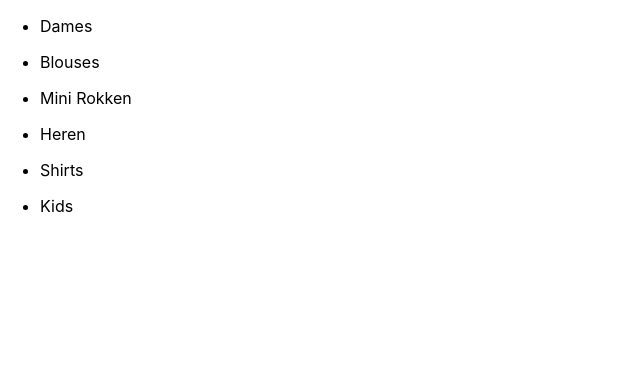
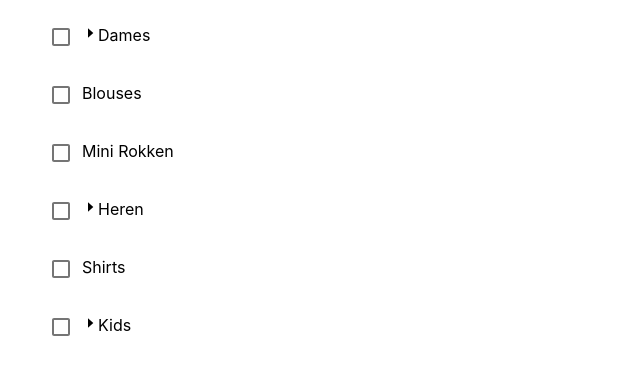
Before and after one commit to prasadnwi/checkbox-tree-facet-component, a React (Create React App) app in the folder tree-facet/: page / in a window 1280 px wide. Shown: the top 374 px of the page, without its empty margins (0-640 px from the left). Built offline with nearby package versions, Linux system fonts and the light colour scheme.

Commit message:
adding check box

```diff
--- a/tree-facet/package.json
+++ b/tree-facet/package.json
@@ -3,11 +3,13 @@
   "version": "0.1.0",
   "private": true,
   "dependencies": {
+    "@material-ui/core": "^4.11.4",
     "@testing-library/jest-dom": "^5.12.0",
     "@testing-library/react": "^11.2.6",
     "@testing-library/user-event": "^12.8.3",
     "react": "^17.0.2",
     "react-dom": "^17.0.2",
+    "react-icons": "^4.2.0",
     "react-scripts": "4.0.3",
     "web-vitals": "^1.1.2"
   },
--- a/tree-facet/src/component/tree/ChildNode.js
+++ b/tree-facet/src/component/tree/ChildNode.js
@@ -1,32 +1,28 @@
 import React, { useState } from "react";
 import ParentNode from './ParentNode';
+import { BiCaretRight, BiCaretDown } from "react-icons/bi";
+import { Checkbox } from '@material-ui/core';
+import '../../css/childNode.css';
 
 const Node = ({ item }) => {
     const [childVisible, setChildVisiblity] = useState(false);
     const hasChild = item && item.children.length ? true : false;
 
     return (
-        <li className="d-tree-node border-0">
+        <li className="node-list">
+
           {/* showing node */}
-          <div className="d-flex" onClick={(e) => setChildVisiblity((childVisible) => !childVisible)}>
-            {hasChild && (
-              <div
-                className={`d-inline d-tree-toggler ${
-                  childVisible ? "active" : ""
-                }`}
-              >
-              </div>
-            )}
-
-            <div className="col d-tree-head">
-              {item && item.name}
-            </div>
+          <div onClick={(e) => setChildVisiblity((childVisible) => !childVisible)}>
+          <Checkbox color="primary"/>
+          { hasChild &&
+              (!childVisible ? <BiCaretRight/> : <BiCaretDown/>) }
+          {item && item.name}
           </div>
 
           {/* showing expnaded child nodes */}
           {hasChild && childVisible && (
-            <div className="d-tree-content">
-              <ul className="d-flex d-tree-container flex-column">
+            <div>
+              <ul>
                 {
                   item.children.map( (item, index) => {
                    return(
--- /dev/null
+++ b/tree-facet/src/css/childNode.css
@@ -0,0 +1,7 @@
+.node-list{
+    list-style-type: none;
+}
+.node-name{
+    display:inline;
+    float:left;
+}
```
